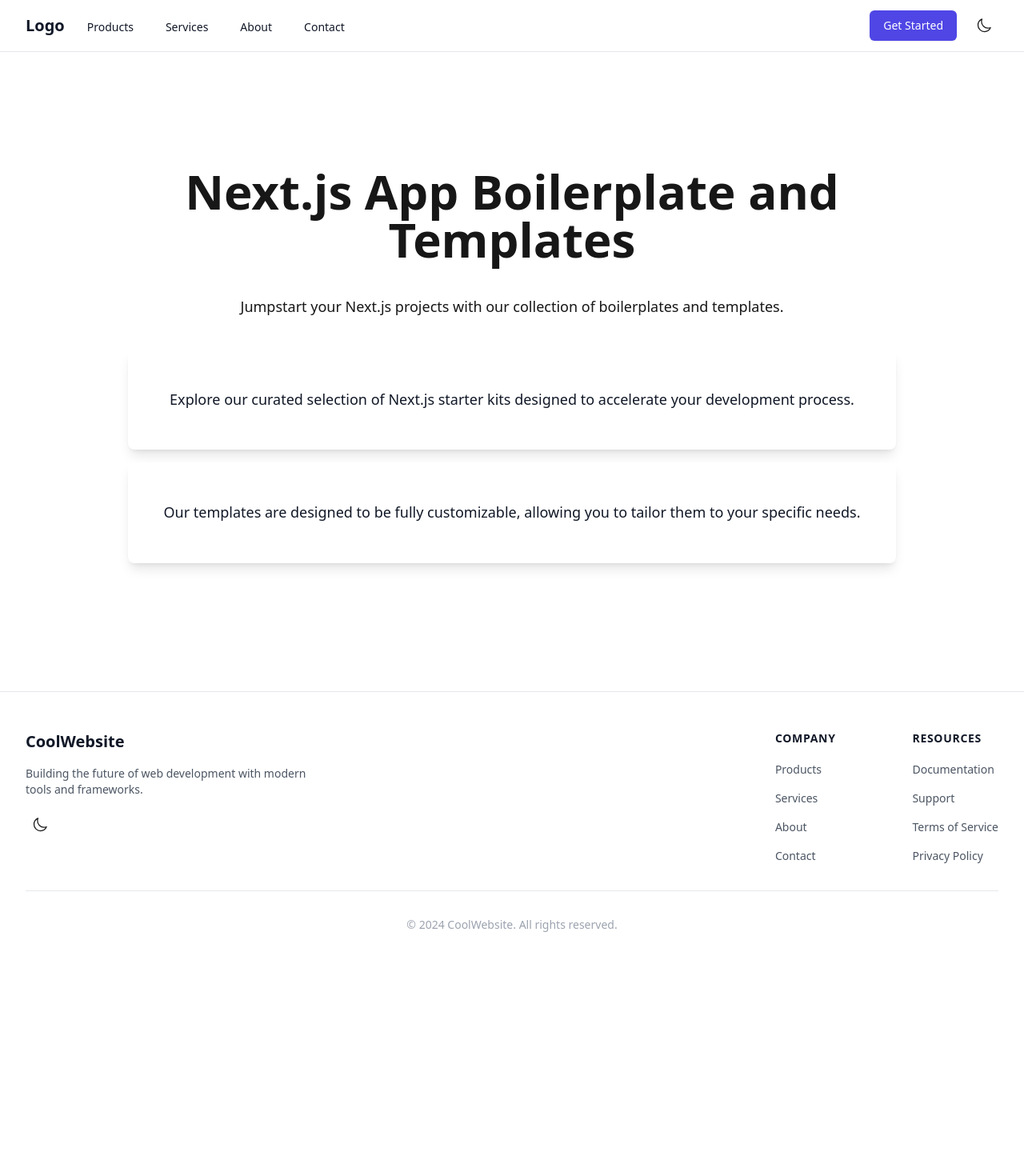
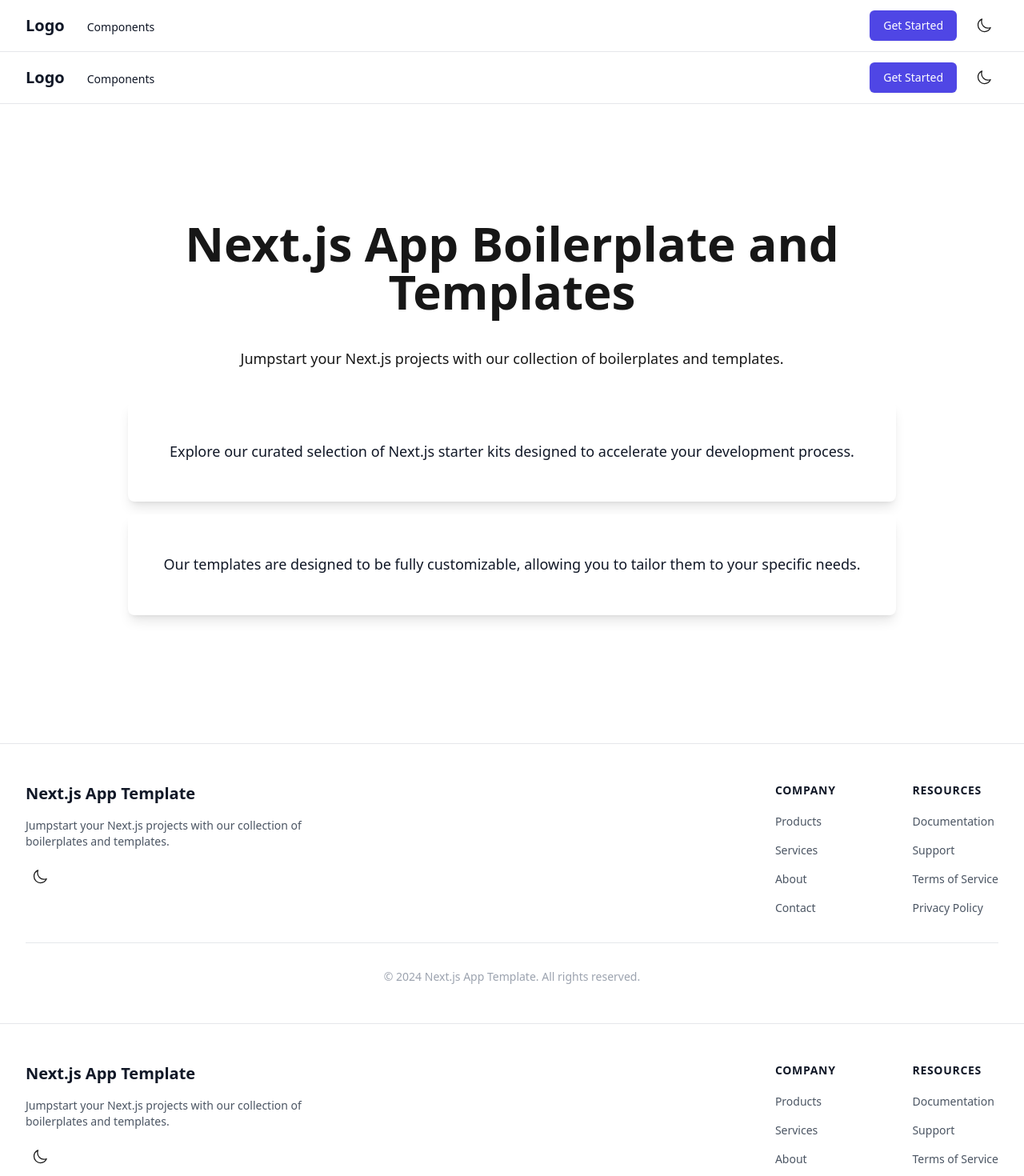
Before and after one commit to KenanBek/nextjs-app-template, a Next.js app: page / in a window 1280 px wide. Shown: the top 1470 px of the page at 80% size. Before the commit the page ends 1214 px from the top, so only its background shows below. Built offline with nearby package versions, Linux system fonts and the light colour scheme.

Commit message:
Components page

```diff
--- a/app/layout.tsx
+++ b/app/layout.tsx
@@ -1,6 +1,8 @@
 import type { Metadata } from "next";
 import localFont from "next/font/local";
 import "./globals.css";
+import Header from "@/components/project/Header";
+import Footer from "@/components/project/Footer";
 
 const geistSans = localFont({
   src: "./fonts/GeistVF.woff",
@@ -27,7 +29,9 @@
   return (
     <html lang="en" className={`${geistSans.variable} ${geistMono.variable} antialiased`}>
       <body>
+        <Header />
         {children}
+        <Footer />
       </body>
     </html>
   );
--- a/config/app.config.ts
+++ b/config/app.config.ts
@@ -10,17 +10,12 @@
     href: "/",
   },
   navigation: {
-    links: [
-      { href: "/products", label: "Products" },
-      { href: "/services", label: "Services" },
-      { href: "/about", label: "About" },
-      { href: "/contact", label: "Contact" },
-    ],
+    links: [{ href: "/components", label: "Components" }],
   },
   footer: {
-    title: "CoolWebsite",
+    title: "Next.js App Template",
     description:
-      "Building the future of web development with modern tools and frameworks.",
+      "Jumpstart your Next.js projects with our collection of boilerplates and templates.",
     links: {
       company: [
         { href: "/products", label: "Products" },
```
Also changed, not shown: 1 other file (tests, documents, lock files or other folders).
